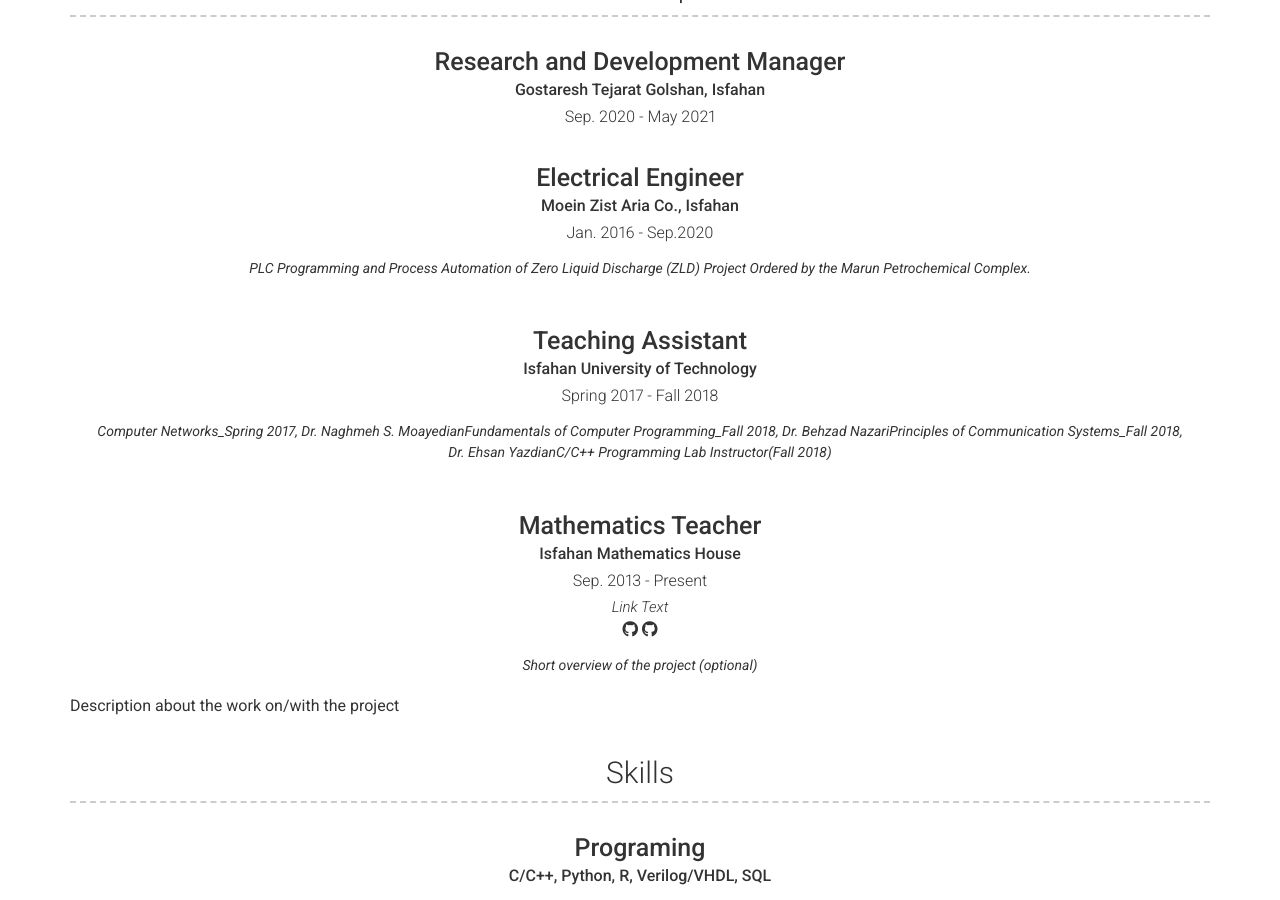
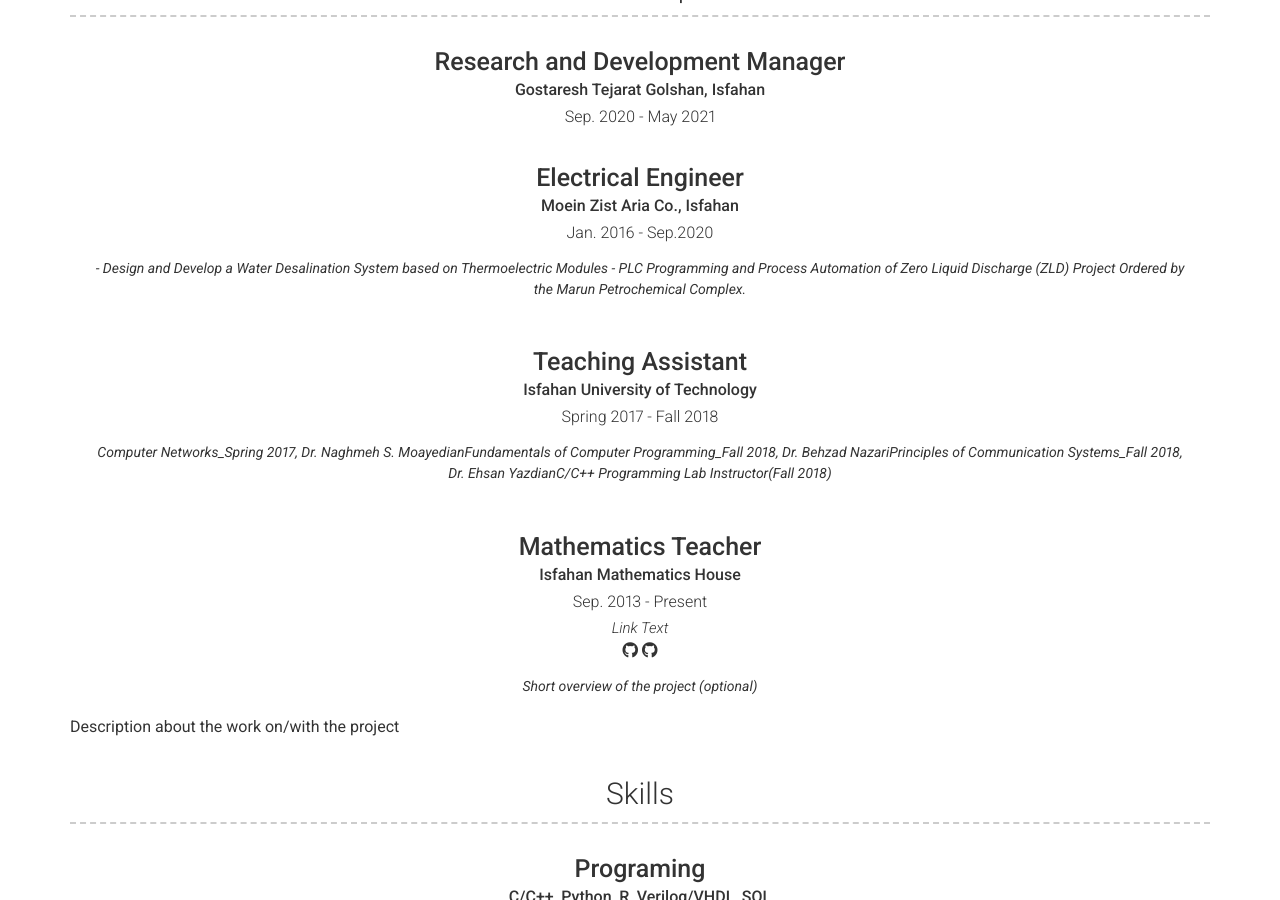
Before and after one commit to ashourzadeh7/ashourzadeh7.github.io, a Jekyll site: the page built from index.md, in a window 1280 px wide and 900 px high, scrolled down 1413 px. Built offline with Jekyll 4.4.1, drawn with Linux system fonts in a browser that asks for light colours; nearby versions of some CDN libraries; part of the change alters nothing that is shown.

Commit message:
Update _config.yml

```diff
--- a/_config.yml
+++ b/_config.yml
@@ -123,8 +123,9 @@ content:
         title: Electrical Engineer
         sub_title: Moein Zist Aria Co., Isfahan
         caption: Jan. 2016 - Sep.2020
-        quote:  Design and Develop a Water Desalination System based on Thermoelectric Modules
-        quote: PLC Programming and Process Automation of Zero Liquid Discharge (ZLD) Project Ordered by the Marun Petrochemical Complex.
+        quote: |
+            - Design and Develop a Water Desalination System based on Thermoelectric Modules
+            - PLC Programming and Process Automation of Zero Liquid Discharge (ZLD) Project Ordered by the Marun Petrochemical Complex.
 
 
       - layout: top-middle
@@ -142,7 +143,8 @@ content:
         sub_title: Isfahan Mathematics House
         caption: Sep. 2013 - Present
         quote: Tutoring Mathematics Workshops for Students and Teachers (Under the Supervision of Dr. Ali Rejali)
-        quote: Mentor of Design Thinking Workshops Based on Stanford Method and POLY UP Workshops (under the Supervision of Dr. Yahya Tabesh)
+        description: |
+            - Mentor of Design Thinking Workshops Based on Stanford Method and POLY UP Workshops (under the Supervision of Dr. Yahya Tabesh)
         quote: Jury Member of Iran Mathematics A-Lympiad (Fall 2014 - 2020)
         quote: Paper Reviewer of Iran MathematicsTournament of Towns (Fall 2013 - 2020)
         quote: Scientific Consultant of Training Camp for Selected Students of the Iran Mathematics Tournament of Towns (Fall 2015 - 2018).
```
